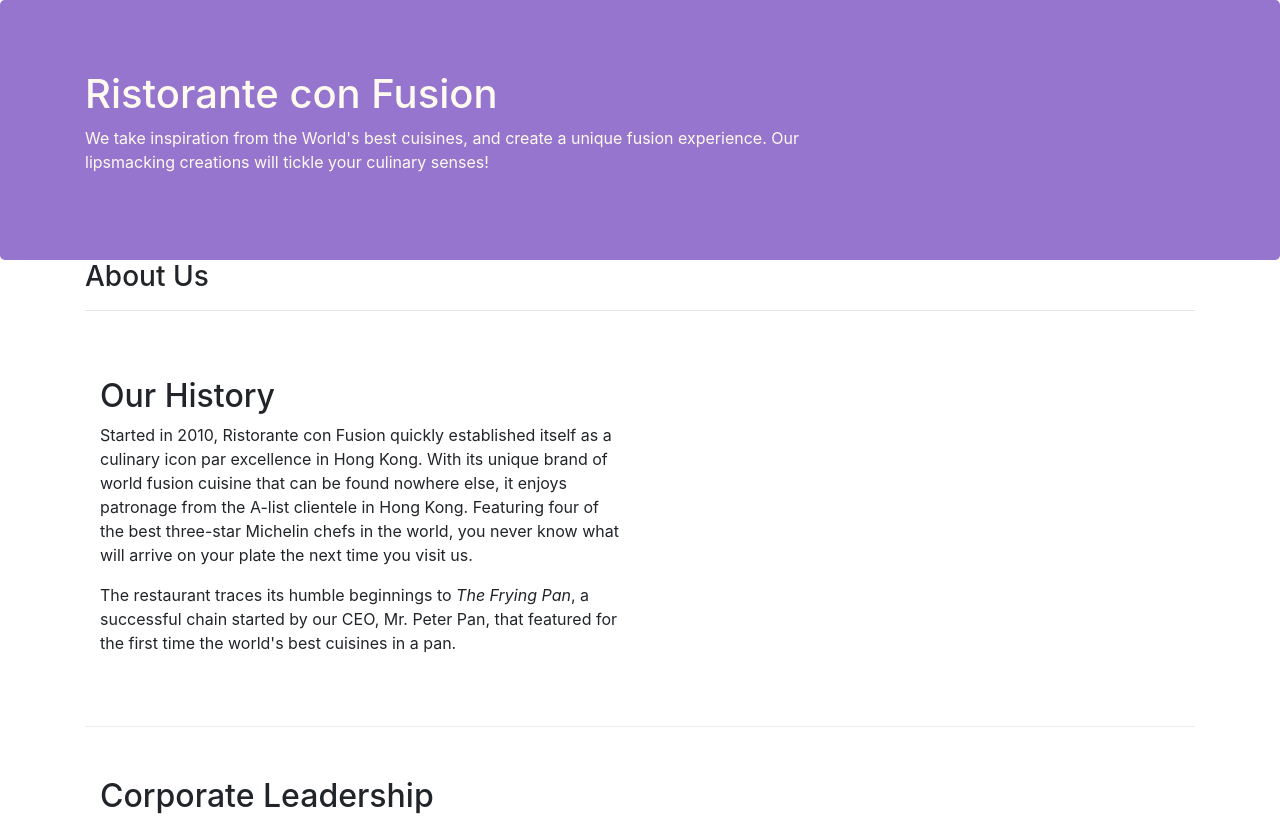
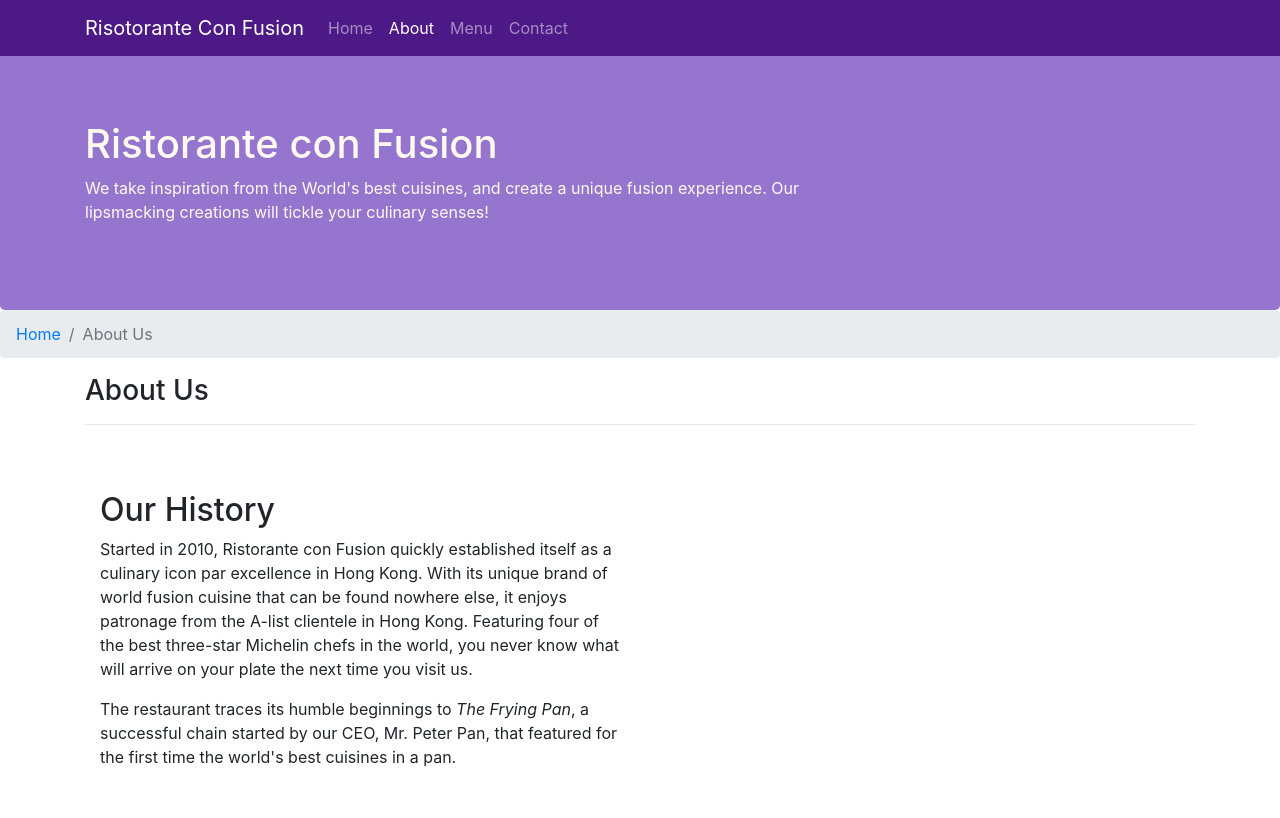
Before and after one commit to kartik890/bootstrap-learning-project, a website: page aboutus.html in a window 1280 px wide. Shown: the top 818 px of the page. Drawn offline with nearby package versions, Linux system fonts and the light colour scheme.

Commit message:
Navbar and Breadcrumbs

```diff
--- a/aboutus.html
+++ b/aboutus.html
@@ -16,7 +16,25 @@
 
 </head>
 
+
 <body>
+    <nav class="navbar navbar-dark navbar-expand-sm fixed-top">
+        <div class="container">
+            <a class="navbar-brand" href="#">Risotorante Con Fusion</a>
+            <div class="collapse navbar-collapse" id="Navbar">
+            <ul class="navbar-nav mr-auto">
+                    <li class="nav-item"><a class="nav-link" href="./index.html">Home</a></li>
+                    <li class="nav-item active"><a class="nav-link" href="./aboutus.html">About</a></li>
+                    <li class="nav-item"><a class="nav-link" href="#">Menu</a></li>
+                    <li class="nav-item"><a class="nav-link" href="#">Contact</a></li>
+                </ul>
+            </div>
+        </div>
+        <button class="navbar-toggler" type="button" data-toggle="collapse" data-target="#Navbar">
+            <span class="navbar-toggler-icon"></span>
+        </button>
+    </nav>
+
 
     <header class="jumbotron">
         <div class="container" class="row row-header">
@@ -30,6 +48,10 @@
             </div>
         </div>
     </header>
+    <ol class="col-12 breadcrumb">
+        <li class="breadcrumb-item"><a href="./index.html">Home</a></li>
+        <li class="breadcrumb-item active">About Us</li>
+    </ol>
 
     <div class="container">
         <div>
--- a/css/styles.css
+++ b/css/styles.css
@@ -25,3 +25,13 @@
     color:floralwhite;
 
 }
+
+body{
+    padding:50px 0px 0px 0px;
+    z-index:0;
+}
+
+.navbar-dark
+{
+    background-color: #4c1986;
+}
```
Also changed, not shown: index.html (+20 -0 lines).
